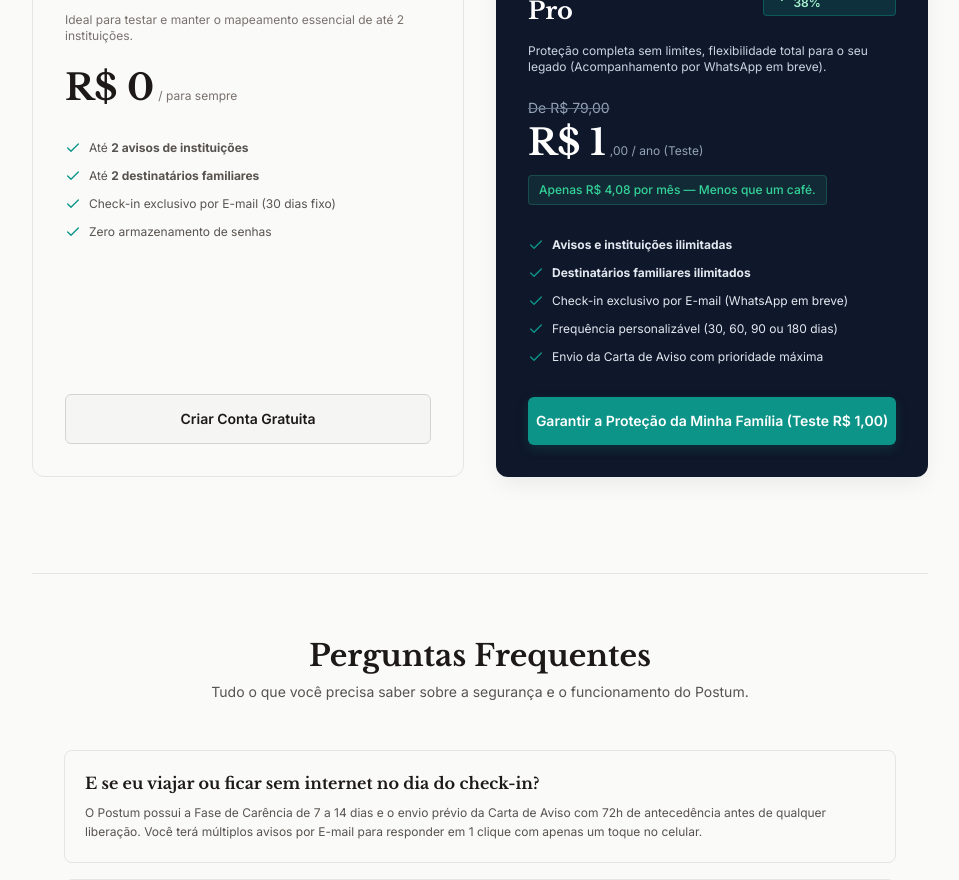
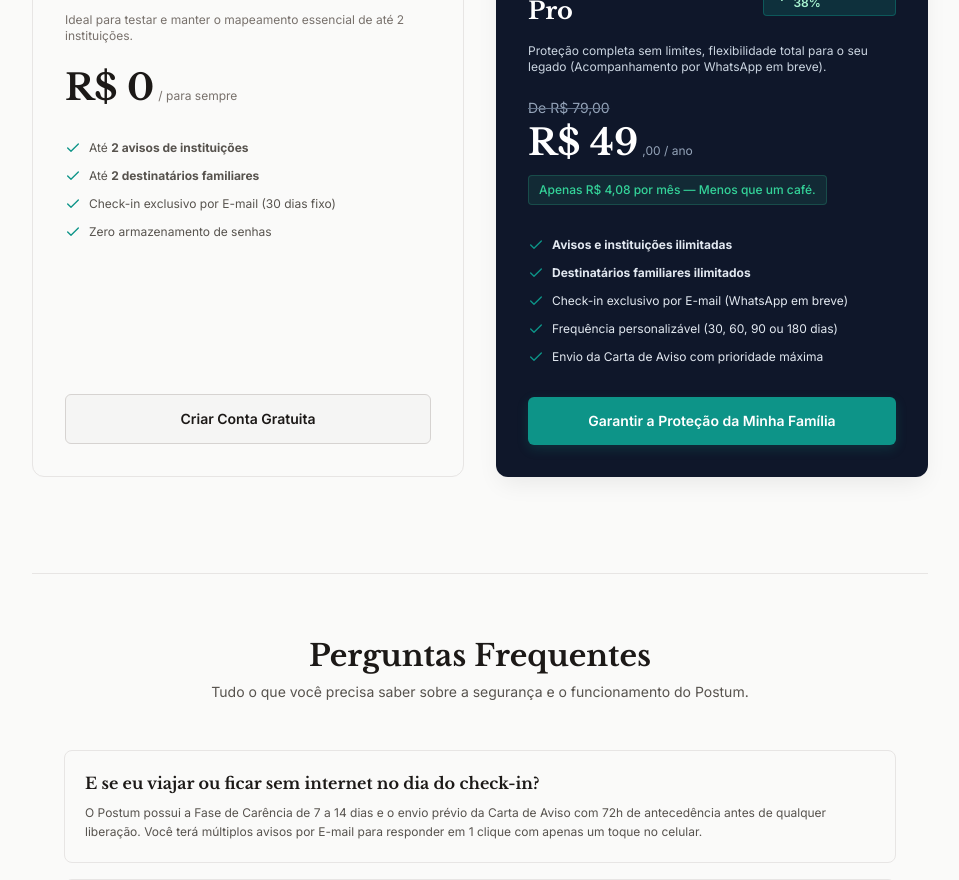
Before and after one commit to willsamartin-project-manager/postum, a Next.js app: page / in a window 1280 px wide. Shown: the part 2940-3820 px from the top of the page, without its empty margins (160-1119 px from the left). Built offline with nearby package versions, Linux system fonts and the light colour scheme; no server answers.

Commit message:
revert: change price back to 49.00

```diff
--- a/src/app/api/payment/create/route.ts
+++ b/src/app/api/payment/create/route.ts
@@ -24,7 +24,7 @@ export async function POST(req: Request) {
 
     try {
         const { userId, email, firstName, cpf } = await req.json();
-        const amount = 1.00; // Postum Legado Pro Fixed Price (Test)
+        const amount = 49.00; // Postum Legado Pro Fixed Price
 
         const isTest = mpAccessToken.includes('TEST');
 
--- a/src/app/dashboard/configuracoes/page.tsx
+++ b/src/app/dashboard/configuracoes/page.tsx
@@ -236,8 +236,8 @@ export default function ConfiguracoesPage() {
                 <span className="text-sm text-slate-400 line-through decoration-slate-500">De R$ 79,00</span>
               </div>
               <div className="flex items-baseline gap-1 mb-3">
-                <span className="font-serif text-3xl sm:text-4xl font-bold text-white">R$ 1</span>
-                <span className="text-xs text-slate-400">,00 / ano (Teste)</span>
+                <span className="font-serif text-3xl sm:text-4xl font-bold text-white">R$ 49</span>
+                <span className="text-xs text-slate-400">,00 / ano</span>
               </div>
               <p className="text-[11px] sm:text-xs text-emerald-400 font-medium mb-8 bg-emerald-400/10 inline-block px-2.5 py-1.5 rounded border border-emerald-400/20">
                 Apenas R$ 4,08 por mês — Menos que um café.
@@ -272,7 +272,7 @@ export default function ConfiguracoesPage() {
               disabled={profile.plan === 'annual_pro'}
               className="w-full py-3.5 bg-[#0D9488] hover:bg-[#0F766E] text-white font-semibold text-sm rounded-md text-center transition-colors shadow-accent-glow min-h-[44px] flex items-center justify-center"
             >
-              {profile.plan === 'annual_pro' ? 'Plano Pro Ativo' : 'Ativar Plano Pro (R$ 1/ano)'}
+              {profile.plan === 'annual_pro' ? 'Plano Pro Ativo' : 'Ativar Plano Pro (R$ 49/ano)'}
             </button>
           </div>
         </div>
--- a/src/app/page.tsx
+++ b/src/app/page.tsx
@@ -355,8 +355,8 @@ export default function LandingPage() {
                 <span className="text-sm text-slate-400 line-through decoration-slate-500">De R$ 79,00</span>
               </div>
               <div className="flex items-baseline gap-1 mb-3">
-                <span className="font-serif text-3xl sm:text-4xl font-bold text-white">R$ 1</span>
-                <span className="text-xs text-slate-400">,00 / ano (Teste)</span>
+                <span className="font-serif text-3xl sm:text-4xl font-bold text-white">R$ 49</span>
+                <span className="text-xs text-slate-400">,00 / ano</span>
               </div>
               <p className="text-xs text-emerald-400 font-medium mb-8 bg-emerald-400/10 inline-block px-2.5 py-1.5 rounded border border-emerald-400/20">
                 Apenas R$ 4,08 por mês — Menos que um café.
@@ -390,7 +390,7 @@ export default function LandingPage() {
               href="/login"
               className="w-full py-3.5 bg-[#0D9488] hover:bg-[#0F766E] text-white font-semibold text-sm rounded-md text-center transition-colors shadow-accent-glow min-h-[44px] flex items-center justify-center"
             >
-              Garantir a Proteção da Minha Família (Teste R$ 1,00)
+              Garantir a Proteção da Minha Família
             </Link>
           </div>
         </div>
--- a/src/components/modals/CheckoutModal.tsx
+++ b/src/components/modals/CheckoutModal.tsx
@@ -194,7 +194,7 @@ export const CheckoutModal: React.FC<CheckoutModalProps> = ({ isOpen, onClose })
               <div className="bg-[#0F172A] text-white p-4 rounded-xl shadow-inner">
                 <div className="flex items-center justify-between mb-1">
                   <span className="font-semibold text-sm">Postum Legado Pro</span>
-                  <span className="font-serif font-bold text-lg text-teal-300">R$ 1,00</span>
+                  <span className="font-serif font-bold text-lg text-teal-300">R$ 49,00</span>
                 </div>
                 <p className="text-xs text-slate-300">Assinatura Anual (Sem renovação automática)</p>
               </div>
```
